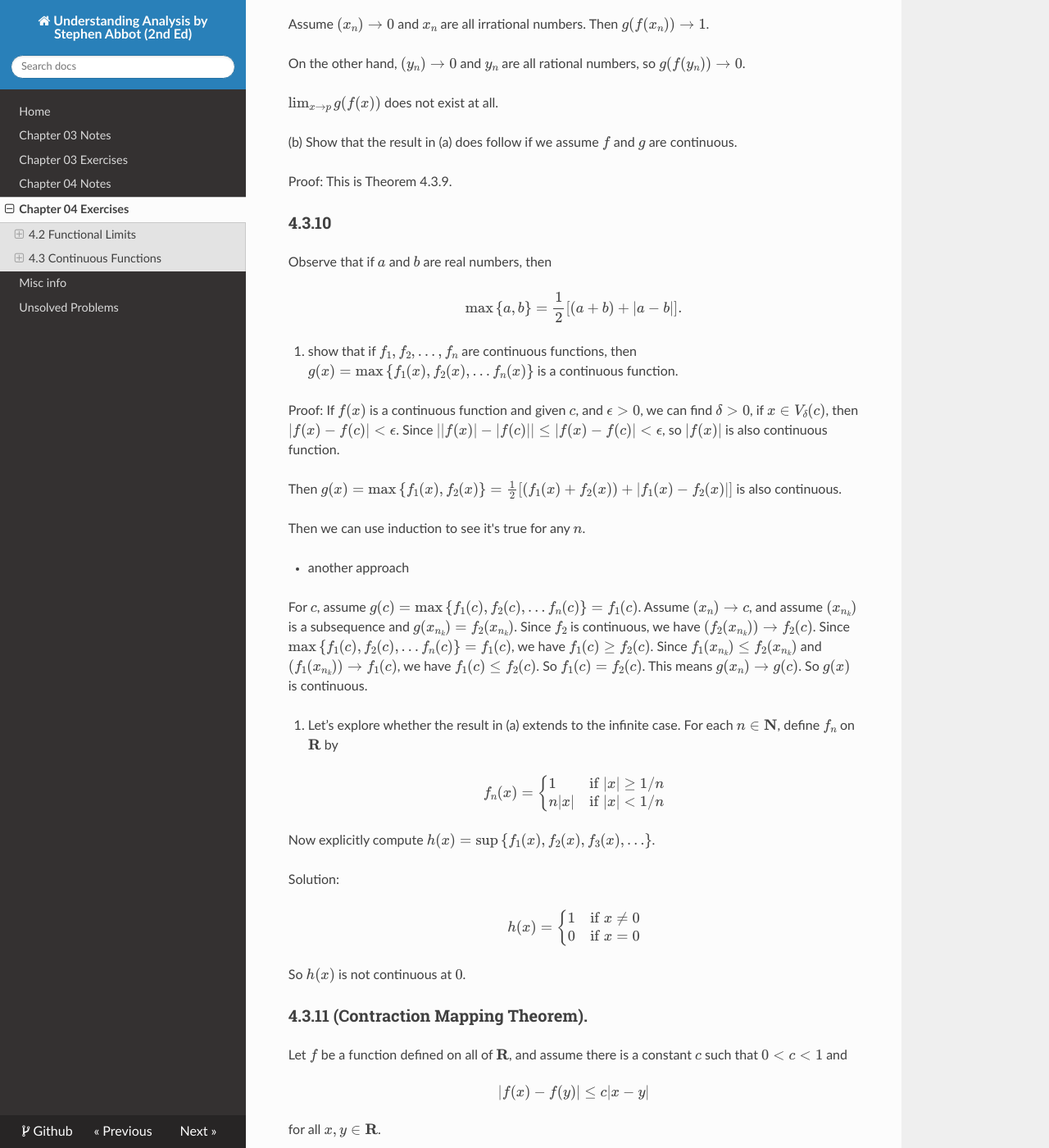
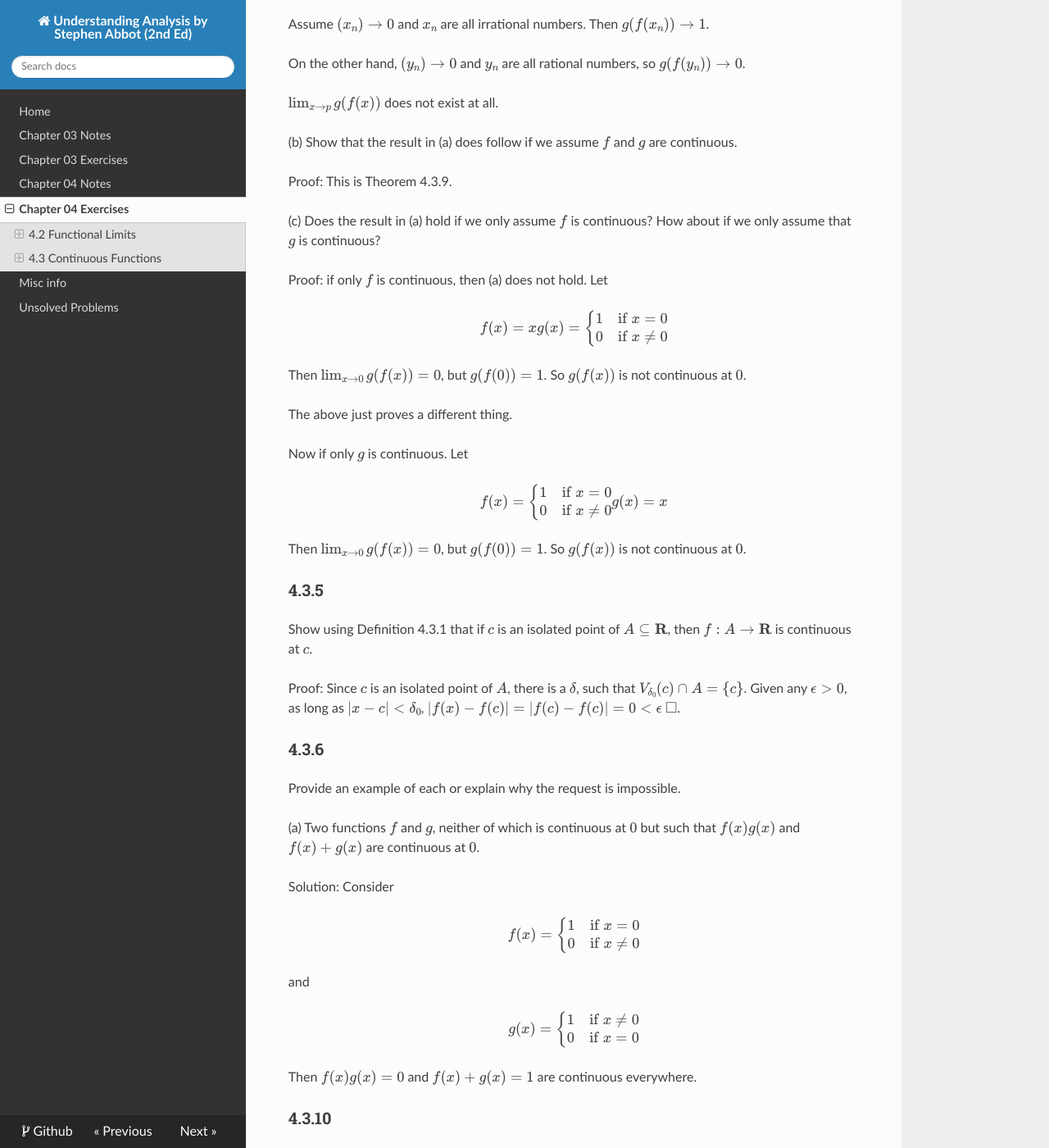
Before and after one commit to eroicaleo/abbot-analysis-2nd, an MkDocs documentation site: the page built from docs/ch04ex.md, in a window 1280 px wide and 1400 px high, scrolled down 5219 px. Shown: the whole window at 82% size. Built offline with MkDocs 1.6.1, drawn with Linux system fonts in a browser that asks for light colours; nearby versions of some CDN libraries; formulas are drawn with MathJax 3; some of the changed text lies outside the part shown.

Commit message:
updates ex 4.3.4 and 4.3.5

```diff
--- a/docs/ch04ex.md
+++ b/docs/ch04ex.md
@@ -239,6 +239,70 @@ $\lim_{x \to p} g(f(x))$ does not exist at all.
 
 Proof: This is Theorem 4.3.9.
 
+(c) Does the result in (a) hold if we only assume $f$ is continuous? How about if we only assume that $g$ is continuous?
+
+Proof: if only $f$ is continuous, then (a) does not hold. Let
+
+$$
+f(x) = x \\
+g(x) =
+\begin{cases}
+    1 &\text{if } x = 0 \\
+    0 &\text{if } x \neq 0 \\
+\end{cases}
+$$
+
+Then $\lim_{x \to 0} g(f(x)) = 0$, but $g(f(0)) = 1$. So $g(f(x))$ is not continuous at $0$.
+
+The above just proves a different thing.
+
+Now if only $g$ is continuous. Let
+
+$$
+f(x) =
+\begin{cases}
+    1 &\text{if } x = 0 \\
+    0 &\text{if } x \neq 0 \\
+\end{cases} \\
+g(x) = x
+$$
+
+Then $\lim_{x \to 0} g(f(x)) = 0$, but $g(f(0)) = 1$. So $g(f(x))$ is not continuous at $0$.
+
+### 4.3.5
+
+Show using Definition 4.3.1 that if $c$ is an isolated point of $A ⊆ \mathbf{R}$, then $f : A → \mathbf{R}$ is continuous at $c$.
+
+Proof: Since $c$ is an isolated point of $A$, there is a $\delta$, such that $V_{\delta_0}(c) \cap A = \left\{ c \right\}$. Given any $\epsilon > 0$, as long as $|x - c| < \delta_0$,
+$|f(x) - f(c)| = |f(c) - f(c)| = 0 < \epsilon$ $\square$.
+
+### 4.3.6
+
+Provide an example of each or explain why the request is impossible.
+
+(a) Two functions $f$ and $g$, neither of which is continuous at $0$ but such that $f(x)g(x)$ and $f(x) + g(x)$ are continuous at $0$.
+
+Solution: Consider
+
+$$f(x) =
+\begin{cases}
+    1 &\text{if } x = 0 \\
+    0 &\text{if } x \neq 0 \\
+\end{cases} \\
+$$
+
+and
+
+$$
+g(x) =
+\begin{cases}
+    1 &\text{if } x \neq 0 \\
+    0 &\text{if } x = 0 \\
+\end{cases} \\
+$$
+
+Then $f(x)g(x) = 0$ and $f(x) + g(x) = 1$ are continuous everywhere.
+
 ### 4.3.10
 
 Observe that if $a$ and $b$ are real numbers, then
```
Also changed, not shown: other parts of docs/ch04ex.md (+4 -4 lines), docs/ch04notes.md (+1 -1 lines).
